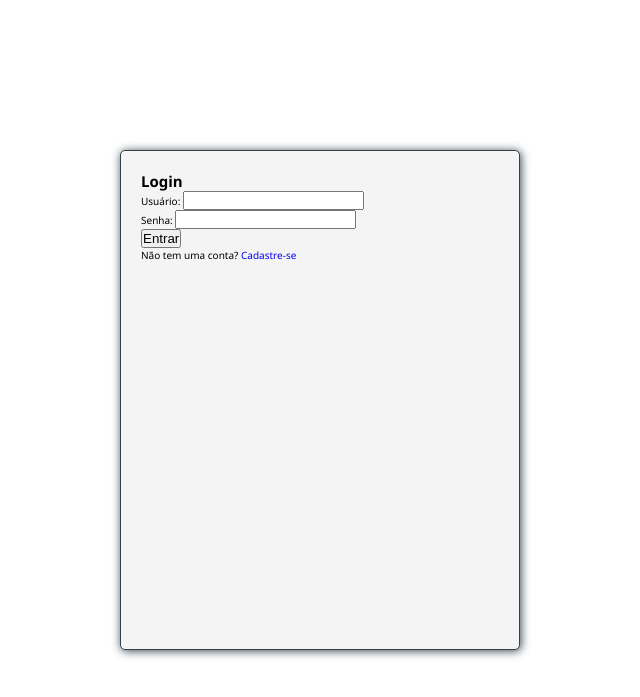
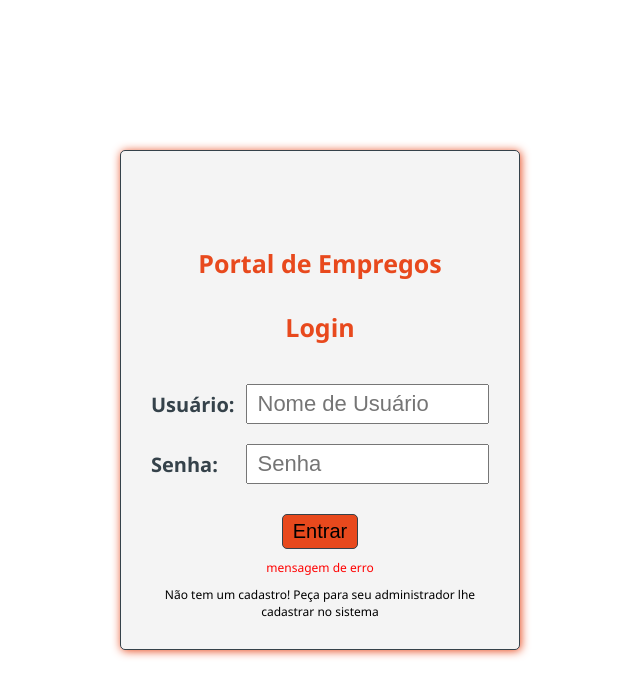
Before and after one commit to Roniclelton-Br/projetoFinal-PortalDeEmpregos, a Flask app: page /login in a window 1280 px wide. Shown: the top 697 px of the page, without its empty margins (320-960 px from the left). Run offline with Flask 3, Linux system fonts and the light colour scheme.

Commit message:
update login.html

```diff
--- a/portalDeEmpregos/static/css/stylesLogin.css
+++ b/portalDeEmpregos/static/css/stylesLogin.css
@@ -30,6 +30,68 @@ body {
     border: 1px solid var(--gray-color);
     border-radius: 5px;
     padding: 20px;
-    box-shadow: 1px 1px 10px var(--gray-color);
+    box-shadow: 1px 1px 10px var(--orange-color);
     background-color: var(--back-color);
+    display: flex;
+    align-items: center;
+    justify-content: center;
+    flex-direction: column;
 }
+
+.conteudo-login h2 {
+    margin-bottom: 10px;
+    padding: 10px;
+    font-size: 2.5rem;
+    color: var(--orange-color);
+}
+.conteudo-login form {
+    padding: 10px;
+    height: 200px;
+
+}
+.conteudo-login form .form-usuario, .conteudo-login form .form-senha {
+    padding: 10px 0;
+    display: flex;
+    align-items: center;
+}
+
+.conteudo-login form .form-usuario label, .conteudo-login form .form-senha label{
+    font-size: 2rem;
+    font-weight: bold;
+    width: 40%;
+    color: var(--gray-color);
+}
+.conteudo-login form .form-usuario input, .conteudo-login form .form-senha input{
+    width: 100%;
+    font-size: 2.2rem;
+    outline: none;
+    padding: 5px 10px;
+    color: var(--gray-color);
+
+}
+
+.conteudo-login .form-mensagem {
+    display: flex;
+    align-items: center;
+    flex-direction: column;
+    gap: 10px;
+    margin-top: 20px;
+}
+.conteudo-login .form-mensagem button {
+    background-color: var(--orange-color);
+    border: 1px solid var(--gray-color);
+    border-radius: 5px;
+    font-size: 2rem;
+    padding: 5px 10px;
+    text-align: center;
+    margin: auto;
+    cursor: pointer;
+}
+
+.conteudo-login .form-mensagem p {
+    font-size: 1.2rem;
+    text-align: center;
+}
+.conteudo-login .form-mensagem .error-mensagem {
+    color: #ff0000;
+}
--- a/portalDeEmpregos/templates/login.html
+++ b/portalDeEmpregos/templates/login.html
@@ -9,20 +9,23 @@
 </head>
 <body>
     <section class="conteudo-login">
+        <h2>Portal de Empregos</h2>
         <h2>Login</h2>
 
         <form action="" method="post" id="loginForm">
             <div class="form-usuario">
                 <label for="username">Usuário:</label>
-                <input type="text" id="username" name="username" required>
+                <input type="text" id="username" name="username" placeholder="Nome de Usuário" required>
             </div>
             <div class="form-senha">
                 <label for="password">Senha:</label>
-                <input type="password" id="password" name="password" required>
+                <input type="password" id="password" name="password" placeholder="Senha" required>
             </div>
-            <button type="submit">Entrar</button>
-            <p id="error-message"></p>
-            <p>Não tem uma conta? <a href="/cadastrar">Cadastre-se</a></p>
+            <div class="form-mensagem">
+                <button type="submit">Entrar</button>
+                <p class="error-mensagem">mensagem de erro</p>
+                <p>Não tem um cadastro! Peça para seu administrador lhe cadastrar no sistema</p>
+            </div>
         </form>
     </section>
 </body>
```
